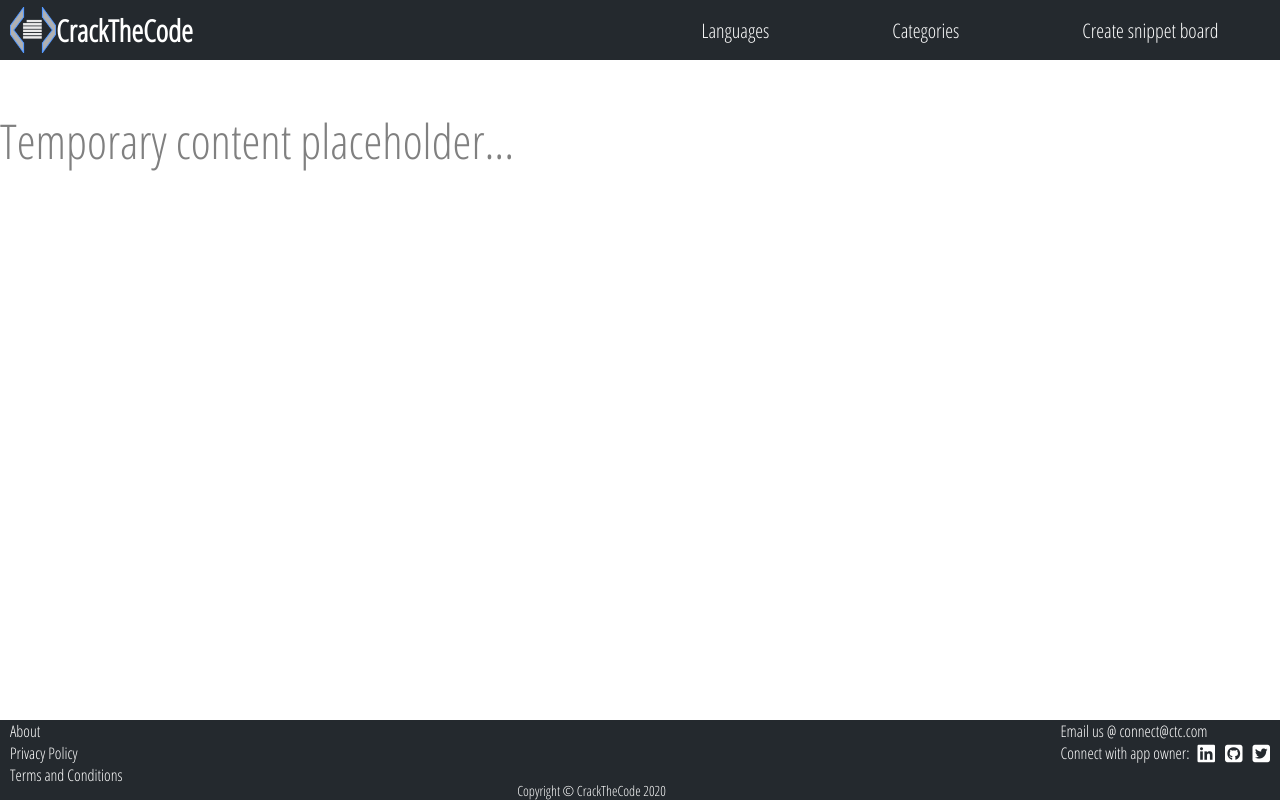
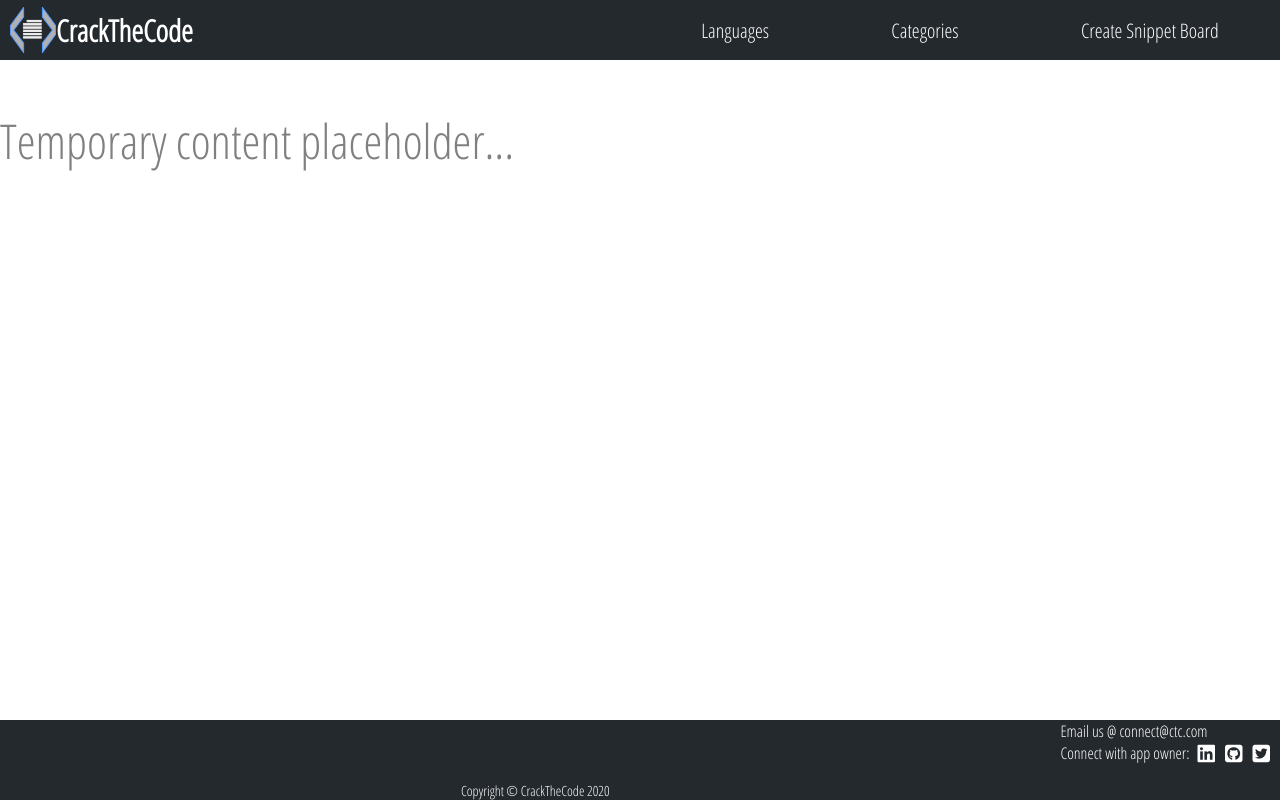
Before and after one commit to pachkovska/crack-the-code, a React (Create React App) app: page / in a window 1280 px wide. Built offline with nearby package versions, Linux system fonts and the light colour scheme.

Commit message:
add header menu props

```diff
--- a/src/App.js
+++ b/src/App.js
@@ -5,9 +5,25 @@
 import Footer from './components/footer/Footer';
 
 function App() {
+
+  const menuItems = {
+    header: [
+      {title: 'Languages'},
+      {title: 'Categories'},
+      {title: 'Create Snippet Board'},
+    ],
+    footer: [
+      {title: 'About'},
+      {title: 'Privacy Policy'},
+      {title: 'Terms and Conditions'},
+    ]
+  }
+
   return (
     <div className="App">
-      <Header />
+      <Header
+        menuItems={menuItems}
+      />
       <Content />
       <Footer />
     </div>
--- a/src/components/header/Header.jsx
+++ b/src/components/header/Header.jsx
@@ -3,11 +3,13 @@
 import Logo from '../logo/Logo';
 import './Header.css';
 
-function Header() {
+function Header(props) {
   return (
     <div className="Header">
       <Logo />
-      <Menu />
+      <Menu
+        menuItems={props.menuItems}
+      />
     </div>
   );
 }
--- a/src/components/menu/Menu.jsx
+++ b/src/components/menu/Menu.jsx
@@ -3,19 +3,19 @@
 
 import './Menu.css';
 
-function Menu() {
+function Menu(props) {
   return (
     <div className="menu">
-        <MenuItem
-            menuItemName="Languages"
-        />
-        <MenuItem
-            menuItemName="Categories"
-        />
-        <MenuItem
-            menuItemName="Create snippet board"
-        />
-
+        {
+          props.menuItems &&
+          props.menuItems.header.map(menuItem =>
+            (
+              <MenuItem
+                menuItemTitle={menuItem.title}
+              />
+            )
+          )
+        }
     </div>
   );
 }
--- a/src/components/menuItem/MenuItem.jsx
+++ b/src/components/menuItem/MenuItem.jsx
@@ -2,7 +2,7 @@
 
 function MenuItem(props) {
   return (
-  <div className="menu-item">{props.menuItemName}</div>
+  <div className="menu-item">{props.menuItemTitle}</div>
   );
 }
 
```
